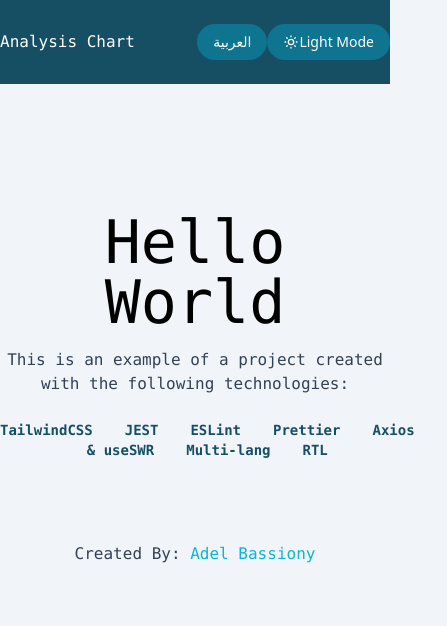
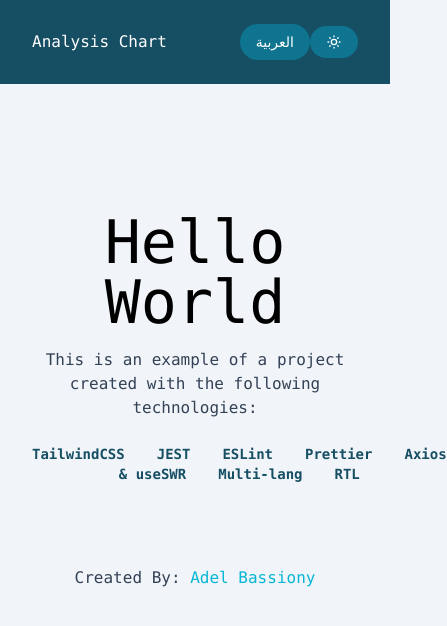
Before and after one commit to 3adel-bassiony/iAnalysis, a Next.js app: page / in a window 390 px wide. Shown: the top 626 px of the page, 447 px wide, since content can reach past the window. Built offline with nearby package versions, Linux system fonts and the light colour scheme; what tailwindcss-rtl would draw is missing.

Commit message:
Fixed: responsive on mobile screen

```diff
--- a/app/components/Header/Header.tsx
+++ b/app/components/Header/Header.tsx
@@ -13,7 +13,7 @@ export default function Header(): JSX.Element {
     // ----------------------------------------------------------------------------------------------------
     return (
         <div className="py-6 bg-cyan-700 dark:bg-cyan-900 text-white">
-            <div className="container">
+            <div className="container px-8 lg:px-0">
                 <div className="flex justify-between items-center">
                     <h1 className="font-mono">{t.Analysis_Chart}</h1>
 
--- a/app/components/ThemeSwitcher/ThemeSwitcher.tsx
+++ b/app/components/ThemeSwitcher/ThemeSwitcher.tsx
@@ -19,7 +19,7 @@ export default function ThemeSwitcher(): JSX.Element {
             onClick={() => setTheme(theme === 'dark' ? 'light' : 'dark')}
         >
             {theme === 'light' ? <MoonIcon className="w-4 h-4" /> : <SunIcon className="w-4 h-4" />}
-            <p>{theme === 'light' ? t.Dark_Mode : t.Light_Mode}</p>
+            <p className="hidden lg:block">{theme === 'light' ? t.Dark_Mode : t.Light_Mode}</p>
         </button>
     );
 }
--- a/app/features/dashboard/components/Filter.tsx
+++ b/app/features/dashboard/components/Filter.tsx
@@ -29,10 +29,10 @@ export default function Filter({ analytics, country, setCountry, camp, setCamp,
     // Main Component Body UI
     // ----------------------------------------------------------------------------------------------------
     return (
-        <div className="grid grid-cols-3 items-start gap-8">
+        <div className="grid lg:grid-cols-3 items-start gap-8">
             {/* Countries Menu */}
             <div className="space-y-1">
-                <p className="block text-sm font-medium text-gray-700">{t.Country}</p>
+                <p className="block text-sm font-medium text-gray-700 dark:text-slate-300">{t.Country}</p>
                 <select name="location" className={selectClasses} value={country} onChange={(e) => setCountry(e.target.value)}>
                     <option value="">{t.Show_All}</option>
                     {countries.map((element) => (
@@ -45,7 +45,7 @@ export default function Filter({ analytics, country, setCountry, camp, setCamp,
 
             {/* Camps Menu */}
             <div className="space-y-1">
-                <p className="block text-sm font-medium text-gray-700">{t.Camp}</p>
+                <p className="block text-sm font-medium text-gray-700 dark:text-slate-300">{t.Camp}</p>
                 <select name="location" className={selectClasses} value={camp} onChange={(e) => setCamp(e.target.value)}>
                     <option value="">{t.Show_All}</option>
                     {camps.map((element) => (
@@ -58,7 +58,7 @@ export default function Filter({ analytics, country, setCountry, camp, setCamp,
 
             {/* Schools Menu */}
             <div className="space-y-1">
-                <p className="block text-sm font-medium text-gray-700">{t.School}</p>
+                <p className="block text-sm font-medium text-gray-700 dark:text-slate-300">{t.School}</p>
                 <select name="location" className={selectClasses} value={school} onChange={(e) => setSchool(e.target.value)}>
                     <option value="">{t.Show_All}</option>
                     {schools.map((element) => (
--- a/app/features/dashboard/components/Summary.tsx
+++ b/app/features/dashboard/components/Summary.tsx
@@ -74,7 +74,7 @@ export default function Summary({
                         className={`flex items-center gap-4 ${
                             selectedSchools.includes(item.school)
                                 ? 'text-cyan-600 dark:text-cyan-400'
-                                : 'text-slate-800 dark:text-slate-100'
+                                : 'text-slate-800 dark:text-slate-400'
                         }`}
                         onClick={() => toggleSchool(item.school)}
                     >
--- a/app/features/dashboard/pages/Dashboard.page.tsx
+++ b/app/features/dashboard/pages/Dashboard.page.tsx
@@ -32,8 +32,8 @@ export default function Dashboard(): JSX.Element {
                     setSchool={setSchool}
                 />
 
-                <div className="grid grid-cols-3 h-96 gap-8">
-                    <Chart analytics={data} selectedSchools={selectedSchools} className="col-span-2" />
+                <div className="grid lg:grid-cols-3 h-96 gap-8">
+                    <Chart analytics={data} selectedSchools={selectedSchools} className="lg:col-span-2" />
                     <Summary
                         analytics={data}
                         country={country}
--- a/app/layouts/PrimaryLayout/PrimaryLayout.tsx
+++ b/app/layouts/PrimaryLayout/PrimaryLayout.tsx
@@ -55,7 +55,7 @@ export default function PrimaryLayout({
                 ) : (
                     <>
                         <Header />
-                        <div className="container py-8">{children}</div>
+                        <div className="container py-8 px-8 lg:px-0">{children}</div>
                     </>
                 )}
             </div>
```
